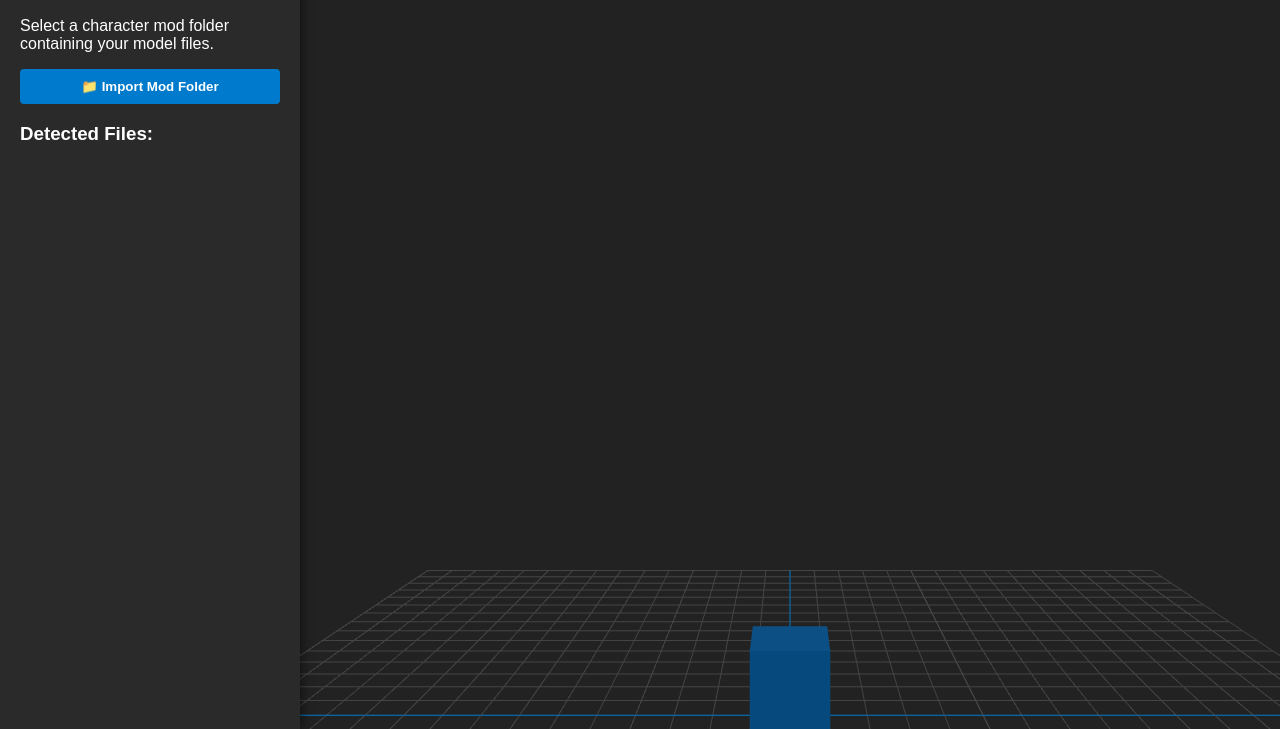
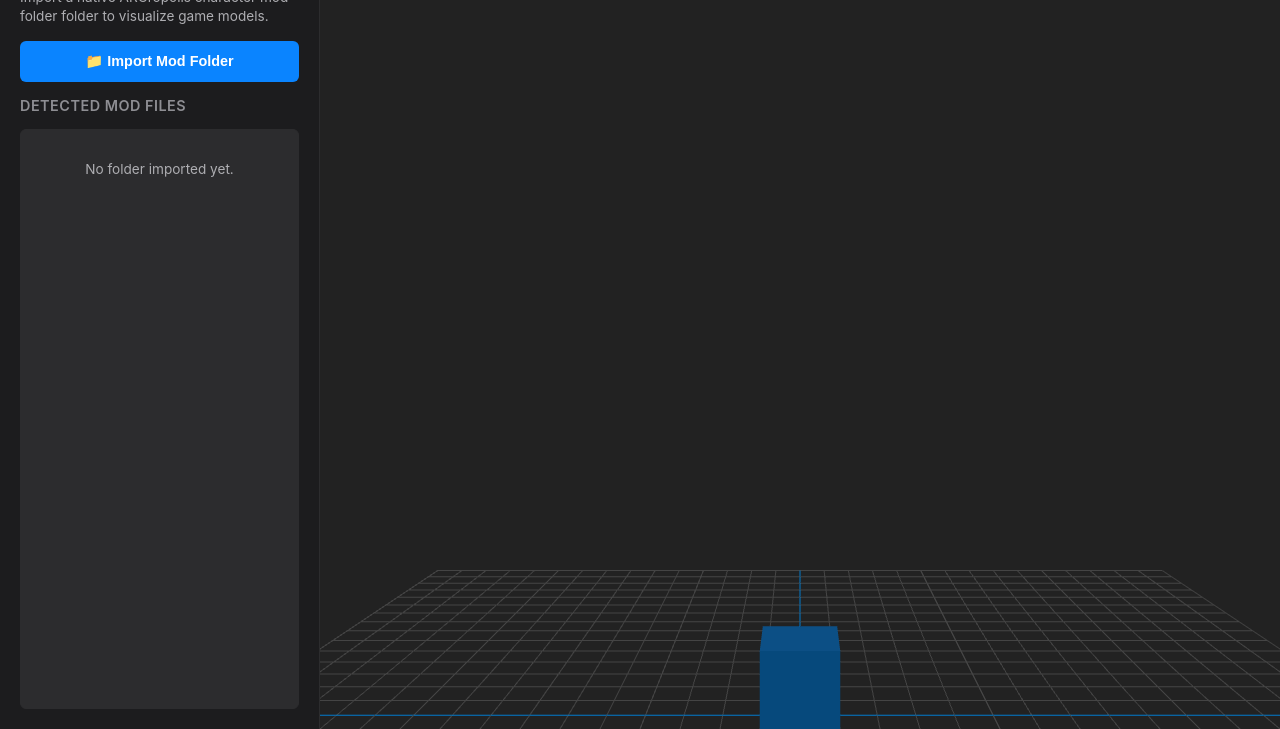
Before and after one commit to notIfeanyiPlayzz/ssbu-model-viewer-, a website built with Vite: page index.html in a window 1280 px wide. Shown: the part 71-800 px from the top of the page. Built offline with nearby package versions, Linux system fonts and the light colour scheme; files whose address does not match are found by name.

Commit message:
Update index.html

```diff
--- a/index.html
+++ b/index.html
@@ -5,58 +5,53 @@
     <meta name="viewport" content="width=device-width, initial-scale=1.0" />
     <title>SSBU Model Viewer</title>
     <style>
-      body {
-        margin: 0;
-        padding: 0;
-        overflow: hidden;
-        font-family: sans-serif;
-        background: #1a1a1a;
-        color: #fff;
+      body, html {
+        margin: 0; padding: 0; width: 100%; height: 100%;
+        overflow: hidden; font-family: -apple-system, BlinkMacSystemFont, "Segoe UI", Roboto, Helvetica, Arial, sans-serif;
+        background: #111; color: #eee;
       }
-      #app {
-        display: flex;
-        width: 100vw;
-        height: 100vh;
+      #app { display: flex; width: 100vw; height: 100vh; }
+      #sidebar {
+        width: 320px; background: #1c1c1e; padding: 20px;
+        box-sizing: border-box; display: flex; flex-direction: column;
+        gap: 15px; border-right: 1px solid #2c2c2e; z-index: 10;
       }
-      #sidebar {
-        width: 300px;
-        background: #2a2a2a;
-        padding: 20px;
-        box-sizing: border-box;
-        z-index: 10;
-        box-shadow: 2px 0 10px rgba(0,0,0,0.5);
+      #canvas-container { flex-grow: 1; height: 100%; position: relative; }
+      h2, h3 { margin: 0; padding: 0; color: #fff; font-weight: 600; }
+      h2 { font-size: 1.2rem; } h3 { font-size: 0.9rem; text-transform: uppercase; color: #8e8e93; letter-spacing: 0.5px; }
+      p { margin: 0; font-size: 0.85rem; color: #aeaeb2; line-height: 1.4; }
+      .btn {
+        width: 100%; padding: 12px; background: #0a84ff; color: #fff;
+        border: none; border-radius: 6px; cursor: pointer; font-weight: 600;
+        font-size: 0.9rem; transition: background 0.2s; display: flex; align-items: center; justify-content: center; gap: 8px;
       }
-      #canvas-container {
-        flex-grow: 1;
-        height: 100%;
-        position: relative;
+      .btn:hover { background: #0066cc; }
+      #file-list {
+        flex-grow: 1; border: 1px solid #2c2c2e; border-radius: 6px;
+        background: #2c2c2e; margin: 0; padding: 10px; list-style: none;
+        overflow-y: auto; display: flex; flex-direction: column; gap: 6px;
       }
-      button {
-        width: 100%;
-        padding: 10px;
-        background: #007acc;
-        color: white;
-        border: none;
-        border-radius: 4px;
-        cursor: pointer;
-        font-weight: bold;
+      .file-item {
+        font-size: 0.8rem; padding: 6px 8px; background: #1c1c1e;
+        border-radius: 4px; border-left: 3px solid #30d158;
+        white-space: nowrap; overflow: hidden; text-overflow: ellipsis;
       }
-      button:hover { background: #005999; }
-      ul { list-style: none; padding: 0; max-height: 70vh; overflow-y: auto; }
-      li { padding: 5px; font-size: 12px; border-bottom: 1px solid #3a3a3a; }
     </style>
   </head>
   <body>
     <div id="app">
       <div id="sidebar">
-        <h2>SSBU Viewer</h2>
-        <p>Select a character mod folder containing your model files.</p>
-        <button id="import-btn">📁 Import Mod Folder</button>
-        <h3>Detected Files:</h3>
-        <ul id="file-list"></ul>
+        <h2>ssbu-model-viewer</h2>
+        <p>Import a native ARCropolis character mod folder folder to visualize game models.</p>
+        <button class="btn" id="import-btn">📁 Import Mod Folder</button>
+        <h3>Detected Mod Files</h3>
+        <ul id="file-list">
+          <p style="text-align: center; padding-top: 20px;">No folder imported yet.</p>
+        </ul>
       </div>
       <div id="canvas-container"></div>
     </div>
+    <script type="module" src="/src/types.ts"></script>
     <script type="module" src="/src/main.ts"></script>
   </body>
 </html>
```
